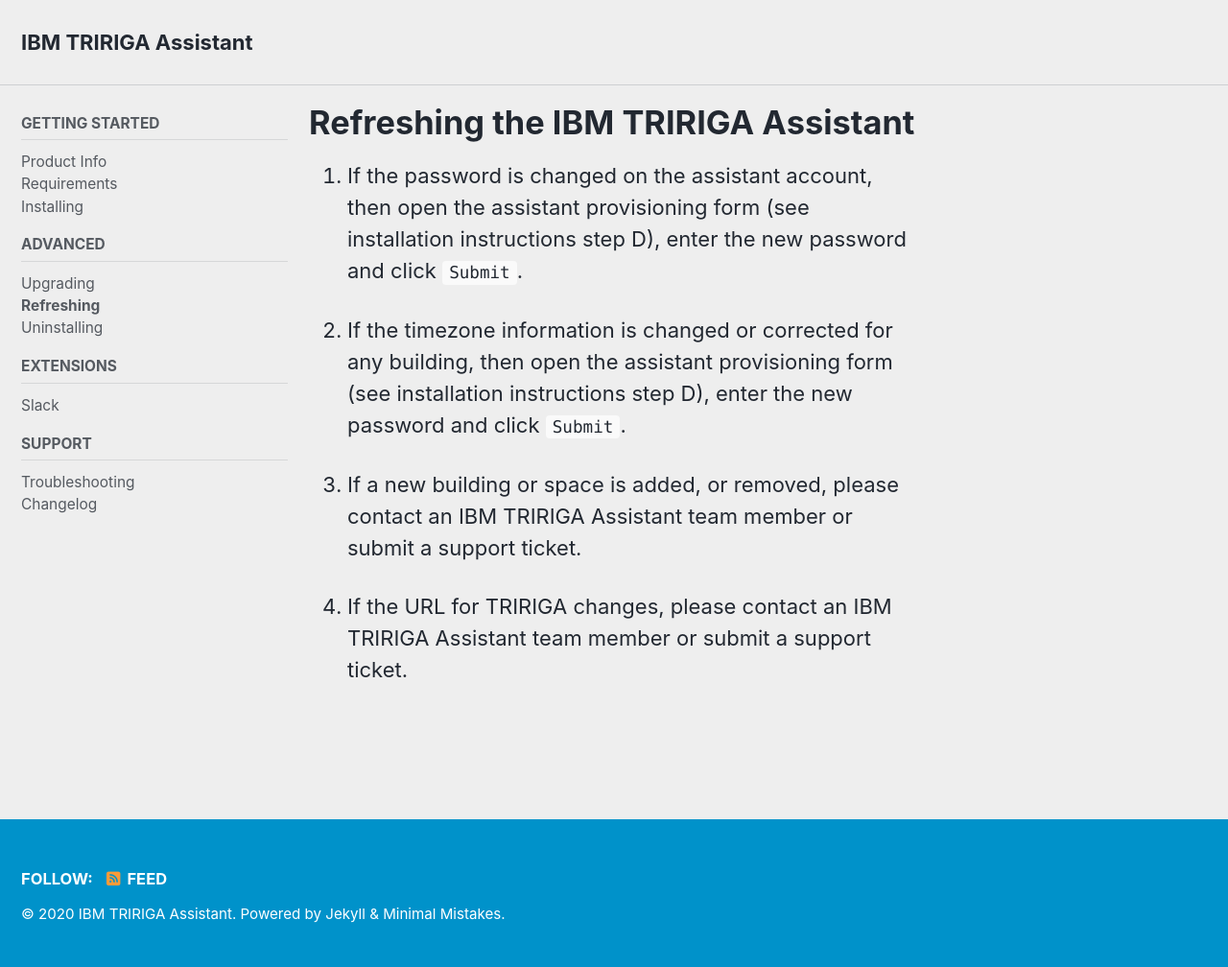
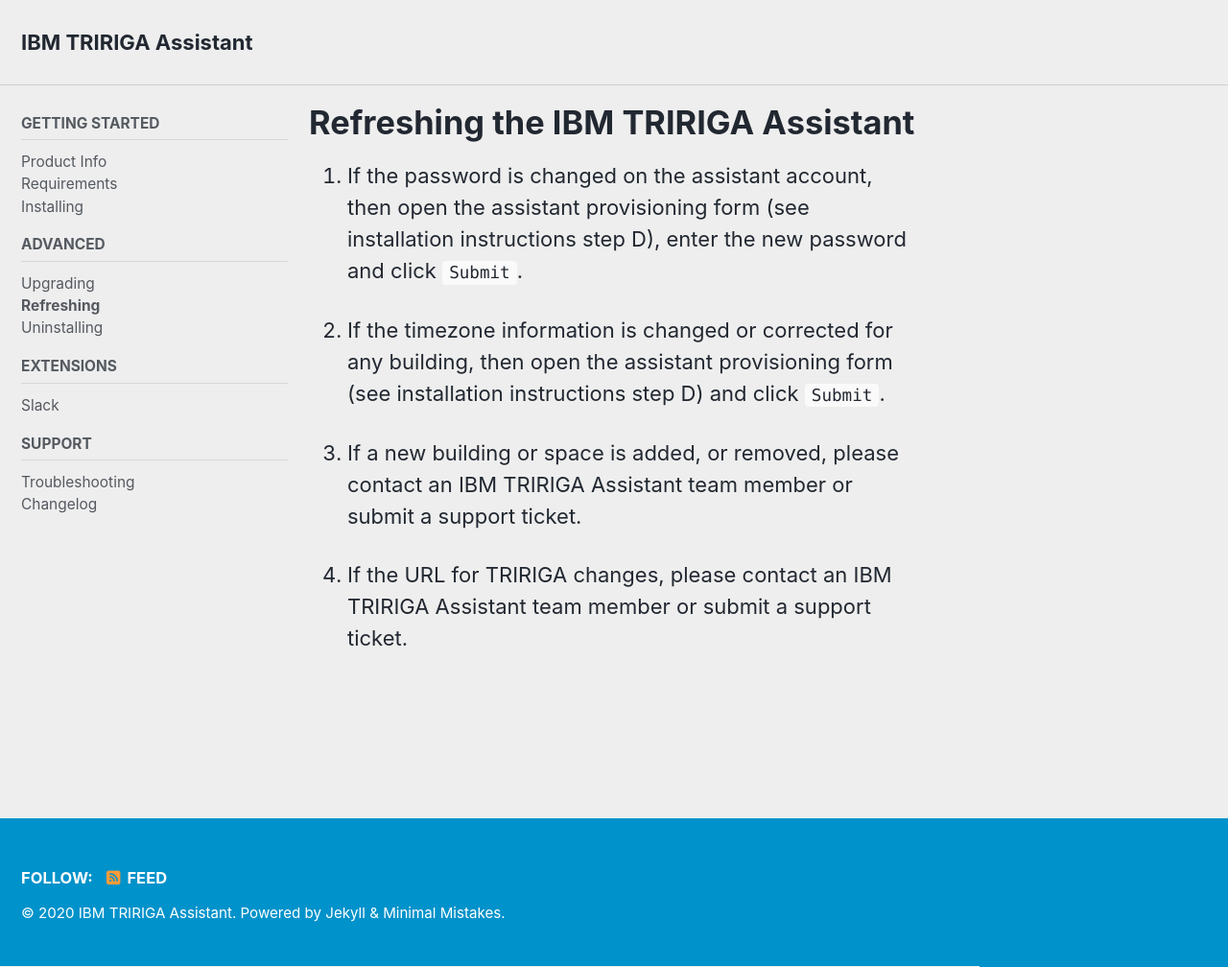
Before and after one commit to IBM/tririga-assistant, a Jekyll site: the page built from docs/_pages/refreshing.markdown, in a window 1280 px wide and 1008 px high. Shown: the whole window at 96% size. Built offline with Jekyll 4.4.1, drawn with Linux system fonts in a browser that asks for light colours; cached includes are drawn as plain includes; nearby versions of some CDN libraries.

Commit message:
minor correction in refresh steps

```diff
--- a/docs/_pages/refreshing.markdown
+++ b/docs/_pages/refreshing.markdown
@@ -13,7 +13,7 @@ sidebar:
 
 1.  If the password is changed on the assistant account, then open the assistant provisioning form (see installation instructions step D), enter the new password and click `Submit`.
 
-2.  If the timezone information is changed or corrected for any building, then open the assistant provisioning form (see installation instructions step D), enter the new password and click `Submit`.
+2.  If the timezone information is changed or corrected for any building, then open the assistant provisioning form (see installation instructions step D) and click `Submit`.
 
 3.  If a new building or space is added, or removed, please contact an IBM TRIRIGA Assistant team member or submit a support ticket.
 
```
